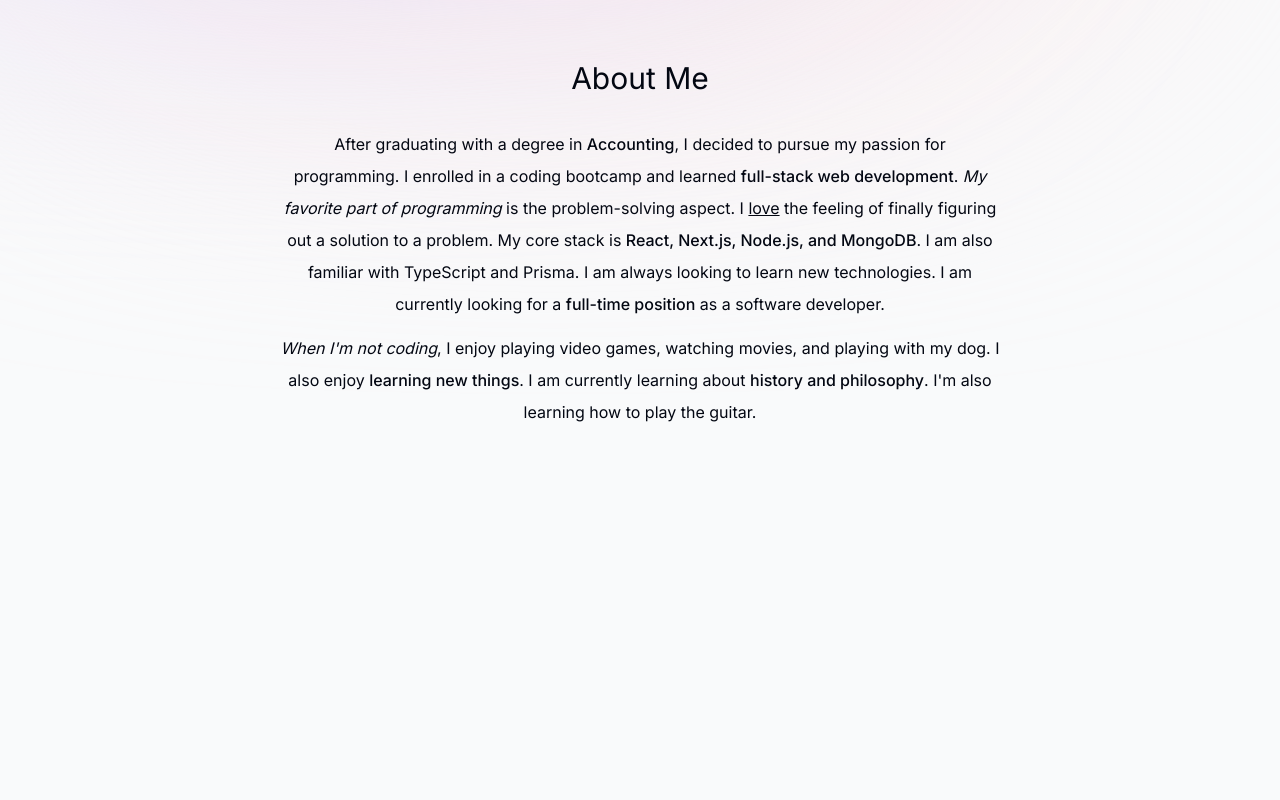
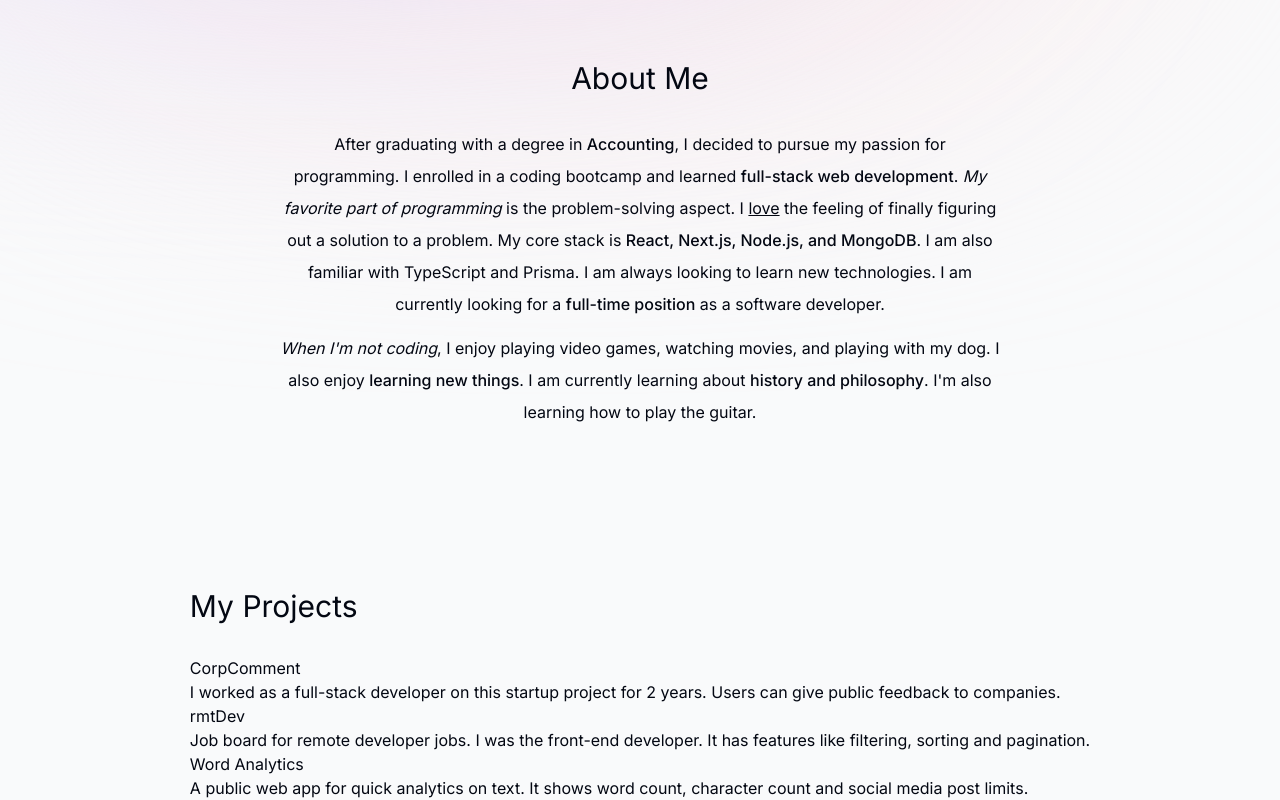
Before and after one commit to aaronaltman/aa_aaron_portfolio_site, a Next.js app: page / in a window 1280 px wide. Shown: the part 624-1424 px from the top of the page. Before the commit the page ends 1212 px from the top, so only its background shows below. Built offline with nearby package versions, Linux system fonts and the light colour scheme.

Commit message:
adding projects

```diff
--- a/app/page.tsx
+++ b/app/page.tsx
@@ -1,5 +1,6 @@
 import About from "@/components/about";
 import Intro from "@/components/intro";
+import Projects from "@/components/projects";
 import SectionDivider from "@/components/section-divider";
 
 export default function Home() {
@@ -8,6 +9,7 @@
       <Intro />
       <SectionDivider />
       <About />
+      <Projects />
     </main>
   );
 }
--- /dev/null
+++ b/components/projects.tsx
@@ -0,0 +1,21 @@
+import React from "react";
+import SectionHeading from "./section-heading";
+import { projectsData } from "@/lib/data";
+
+export default function Projects() {
+  return (
+    <section>
+      <SectionHeading>My projects</SectionHeading>
+      <div>
+        <ul>
+          {projectsData.map((project) => (
+            <li key={project.title}>
+              <h3>{project.title}</h3>
+              <p>{project.description}</p>
+            </li>
+          ))}
+        </ul>
+      </div>
+    </section>
+  );
+}
```
